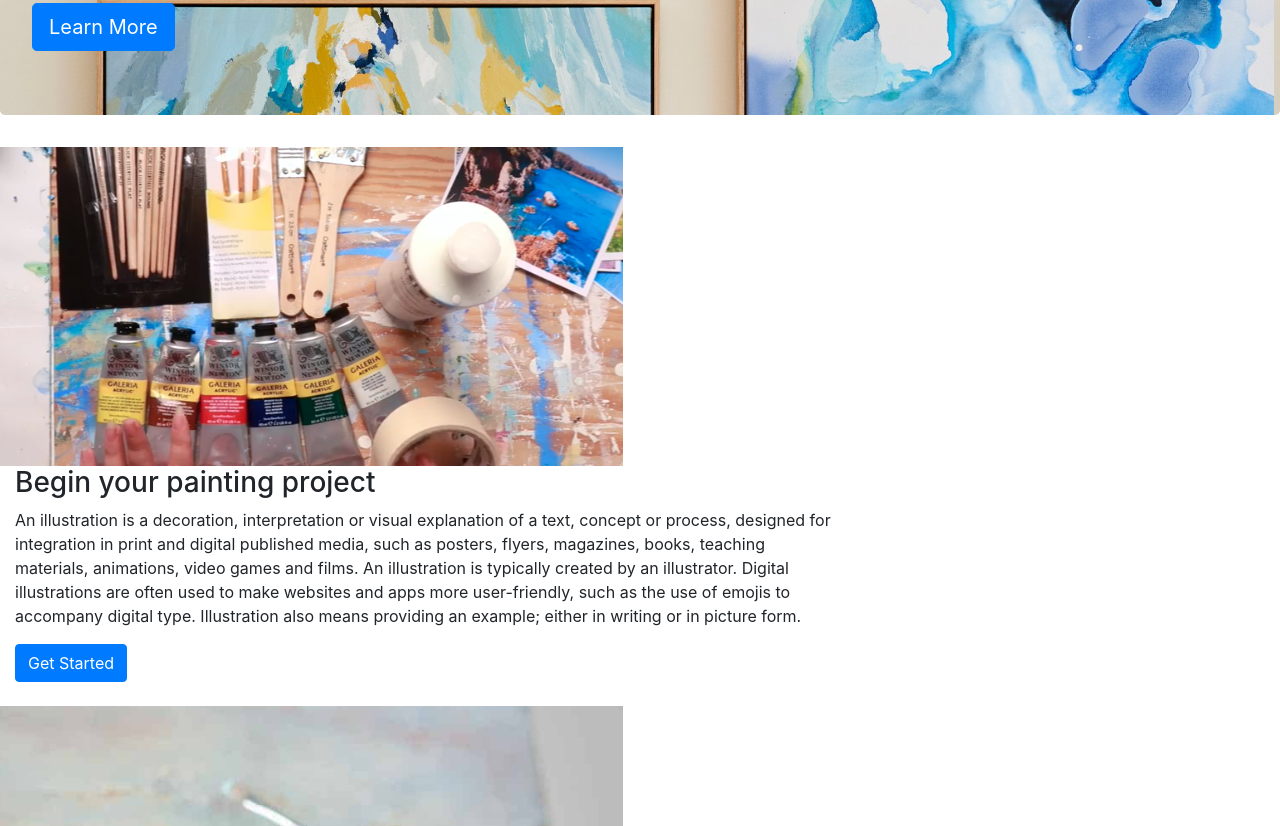
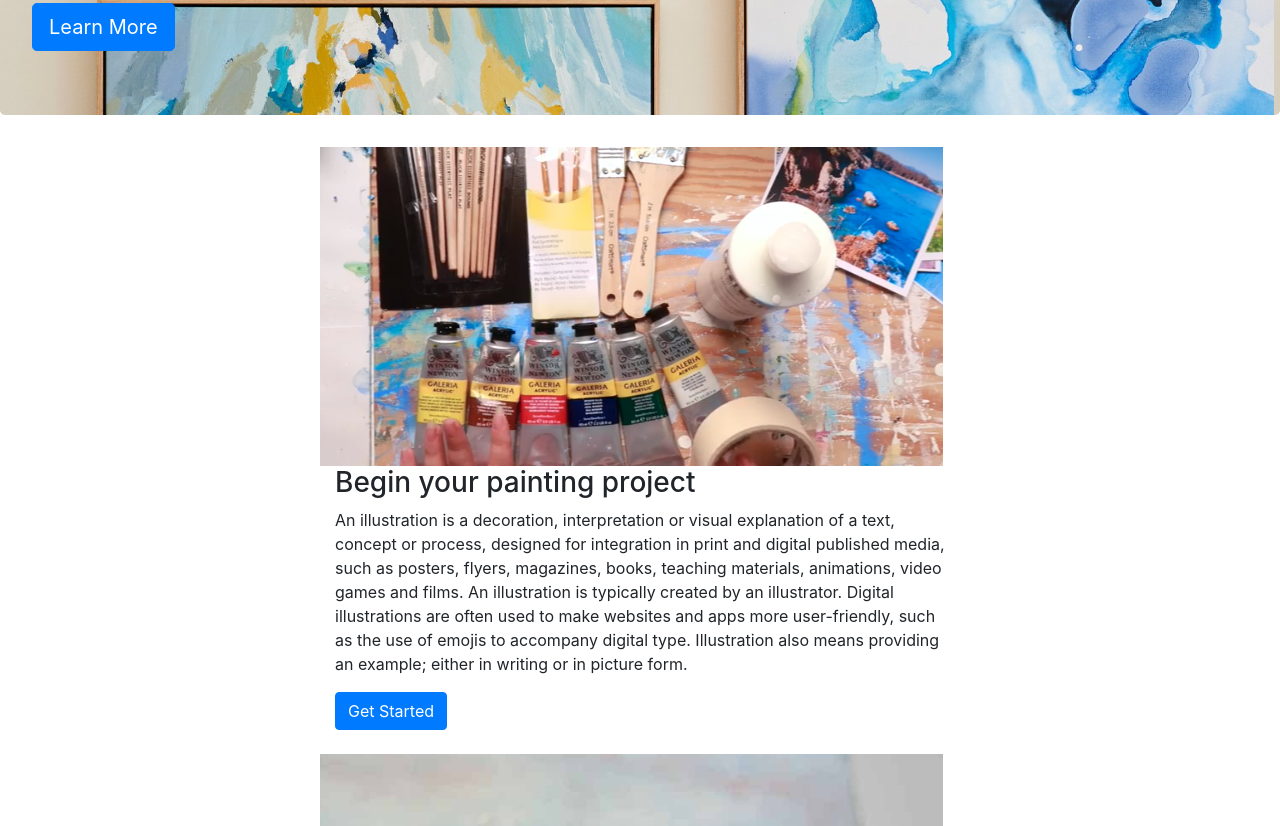
Before and after one commit to YolandeClark/UX_UI_HW21, a plain HTML site: page index.html in a window 1280 px wide. Shown: the part 574-1400 px from the top of the page. Drawn offline with nearby package versions, Linux system fonts and the light colour scheme.

Commit message:
Changes in Dev
Change was made

```diff
--- a/CSS/index.css
+++ b/CSS/index.css
@@ -52,6 +52,7 @@ footer {
 .valueProp {
   display: flex;
   flex-direction: column;
+padding-left: 25%;
 }
 .rockBackground {
   background-image: url('../IMAGES/HobbyJumbo.png');
```
